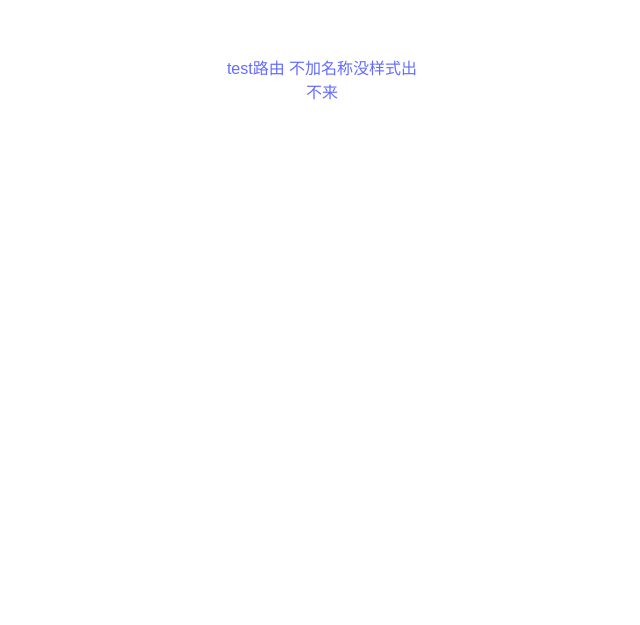
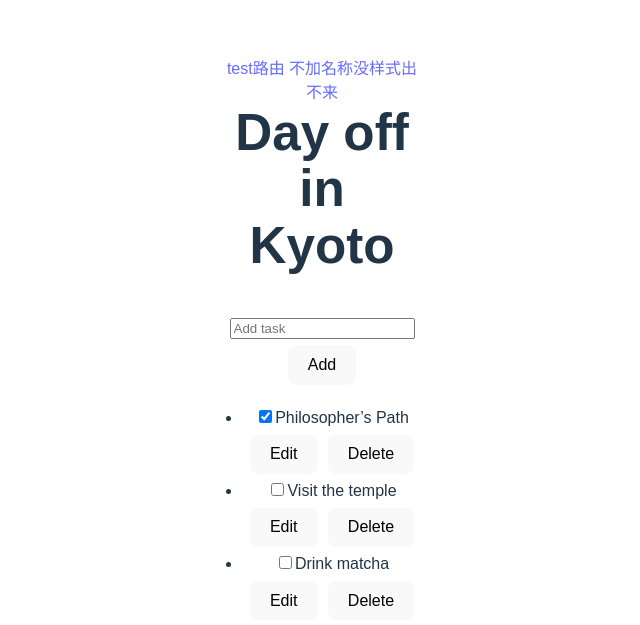
Before and after one commit to EthanShen10086/react-learning, a React (Vite) app: page /reducer-context in a window 1280 px wide. Before the commit this address had no page. Shown: the part 243-868 px from the top of the page, without its empty margins (318-958 px from the left). Before the commit the page ends 800 px from the top, so only its background shows below. Built offline with nearby package versions, Linux system fonts and the light colour scheme.

Commit message:
feat: add basic context reducer example

```diff
--- a/src/App.jsx
+++ b/src/App.jsx
@@ -20,6 +20,7 @@
 import TaskApp from './components/base-reducer/BaseReducer';
 import Messenger from './components/useSelfReducer/UseSelfReducer';
 import Page from './components/use-self-context/Page';
+import ReducerContext from './components/reducer-context/ReducerContext';
 import { BrowserRouter, Link, Route, Routes } from 'react-router-dom';
 
 function App() {
@@ -55,6 +56,7 @@
 						<Route path="/base-reducer" Component={TaskApp}></Route>
 						<Route path="/self-reducer" Component={Messenger}></Route>
 						<Route path="/self-context" Component={Page}></Route>
+						<Route path="/reducer-context" Component={ReducerContext}></Route>
 					</Routes>
 				</BrowserRouter>
 			</section>
--- /dev/null
+++ b/src/components/reducer-context/AddTask.jsx
@@ -0,0 +1,30 @@
+import { useState } from 'react';
+import { useTasksDispatch } from './TasksContext.jsx';
+
+export default function AddTask() {
+	const [text, setText] = useState('');
+	const dispatch = useTasksDispatch();
+	return (
+		<>
+			<input
+				placeholder="Add task"
+				value={text}
+				onChange={(e) => setText(e.target.value)}
+			/>
+			<button
+				onClick={() => {
+					setText('');
+					dispatch({
+						type: 'added',
+						id: nextId++,
+						text: text,
+					});
+				}}
+			>
+				Add
+			</button>
+		</>
+	);
+}
+
+let nextId = 3;
--- /dev/null
+++ b/src/components/reducer-context/ReducerContext.jsx
@@ -0,0 +1,13 @@
+import AddTask from './AddTask.jsx';
+import TaskList from './TaskList.jsx';
+import { TasksProvider } from './TasksContext.jsx';
+
+export default function ReducerContext() {
+	return (
+		<TasksProvider>
+			<h1>Day off in Kyoto</h1>
+			<AddTask />
+			<TaskList />
+		</TasksProvider>
+	);
+}
--- /dev/null
+++ b/src/components/reducer-context/TaskList.jsx
@@ -0,0 +1,75 @@
+import { useState } from 'react';
+import { useTasks, useTasksDispatch } from './TasksContext.jsx';
+
+export default function TaskList() {
+	const tasks = useTasks();
+	return (
+		<ul>
+			{tasks.map((task) => (
+				<li key={task.id}>
+					<Task task={task} />
+				</li>
+			))}
+		</ul>
+	);
+}
+
+function Task({ task }) {
+	const [isEditing, setIsEditing] = useState(false);
+	const dispatch = useTasksDispatch();
+	let taskContent;
+	if (isEditing) {
+		taskContent = (
+			<>
+				<input
+					value={task.text}
+					onChange={(e) => {
+						dispatch({
+							type: 'changed',
+							task: {
+								...task,
+								text: e.target.value,
+							},
+						});
+					}}
+				/>
+				<button onClick={() => setIsEditing(false)}>Save</button>
+			</>
+		);
+	} else {
+		taskContent = (
+			<>
+				{task.text}
+				<button onClick={() => setIsEditing(true)}>Edit</button>
+			</>
+		);
+	}
+	return (
+		<label>
+			<input
+				type="checkbox"
+				checked={task.done}
+				onChange={(e) => {
+					dispatch({
+						type: 'changed',
+						task: {
+							...task,
+							done: e.target.checked,
+						},
+					});
+				}}
+			/>
+			{taskContent}
+			<button
+				onClick={() => {
+					dispatch({
+						type: 'deleted',
+						id: task.id,
+					});
+				}}
+			>
+				Delete
+			</button>
+		</label>
+	);
+}
--- /dev/null
+++ b/src/components/reducer-context/TasksContext.jsx
@@ -0,0 +1,61 @@
+import { createContext, useContext, useReducer } from 'react';
+
+const TasksContext = createContext(null);
+
+const TasksDispatchContext = createContext(null);
+
+export function TasksProvider({ children }) {
+	const [tasks, dispatch] = useReducer(tasksReducer, initialTasks);
+
+	return (
+		<TasksContext.Provider value={tasks}>
+			<TasksDispatchContext.Provider value={dispatch}>
+				{children}
+			</TasksDispatchContext.Provider>
+		</TasksContext.Provider>
+	);
+}
+
+export function useTasks() {
+	return useContext(TasksContext);
+}
+
+export function useTasksDispatch() {
+	return useContext(TasksDispatchContext);
+}
+
+function tasksReducer(tasks, action) {
+	switch (action.type) {
+		case 'added': {
+			return [
+				...tasks,
+				{
+					id: action.id,
+					text: action.text,
+					done: false,
+				},
+			];
+		}
+		case 'changed': {
+			return tasks.map((t) => {
+				if (t.id === action.task.id) {
+					return action.task;
+				} else {
+					return t;
+				}
+			});
+		}
+		case 'deleted': {
+			return tasks.filter((t) => t.id !== action.id);
+		}
+		default: {
+			throw Error('Unknown action: ' + action.type);
+		}
+	}
+}
+
+const initialTasks = [
+	{ id: 0, text: 'Philosopher’s Path', done: true },
+	{ id: 1, text: 'Visit the temple', done: false },
+	{ id: 2, text: 'Drink matcha', done: false },
+];
```
